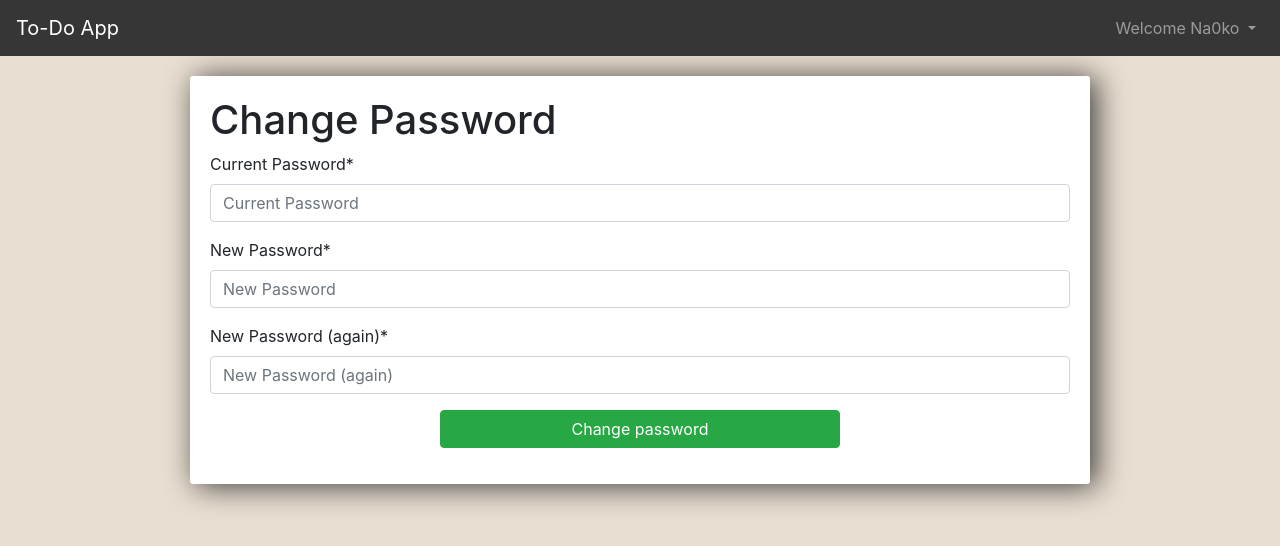
After one commit to LuisFloresV/TaskApp, a Django app: page /tasks/accounts/password/change/ in a window 1280 px wide. The commit adds this page. Shown: the top 546 px of the page. Run offline with Django 3.2, Linux system fonts and the light colour scheme; a user stored in the database is signed in; some libraries are stand-ins or nearby versions.

Commit message:
'Passwordsettigns'

```diff
--- a/static/css/base.css
+++ b/static/css/base.css
@@ -2,14 +2,6 @@ html body {
 
     background-color: #E8DED1;
   }
-.navbar-brand {
-    position: absolute;
-    width: 100%;
-    left: 0;
-    top: 0;
-    text-align: center;
-    margin: auto;
-}
 
 .navbar-custom {
     background-color: #363636
@@ -49,3 +41,6 @@ input {
     font-size: 16px;
     box-shadow: 0px -1px 10px -4px rgba(0, 0, 0, 0.75);
   }
+  .btn-success{
+    width: 400px;
+  }
--- a/templates/_base.html
+++ b/templates/_base.html
@@ -26,8 +26,8 @@
             <li class="nav-item"> <a class="nav-link dropdown-toggle" href="#" id="userMenu" data-toggle="dropdown"
                     aria-haspopup="true" aria-expanded="false"> Welcome {{ user.username }} </a>
                 <div class="dropdown-menu dropdown-menu-right" aria-labelledby="userMenu">
-                    <a class="dropdown-item" href="">Change password</a>
-                    <a class="dropdown-item" href="">Reset password</a>
+                    <a class="dropdown-item" href="{% url 'account_change_password' %}">Change password</a>
+
                     <div class="dropdown-divider"></div> <a class="dropdown-item" href="{% url 'account_logout' %}"> Log
                         Out</a>
                 </div>
--- /dev/null
+++ b/templates/account/password_change.html
@@ -0,0 +1,17 @@
+{% extends "_base.html" %}
+{% load crispy_forms_tags %}
+{% load i18n %}
+
+{% block head_title %}{% trans "Change Password" %}{% endblock %}
+
+{% block content %}
+<div class="center-forms">
+    <h1>{% trans "Change Password" %}</h1>
+
+    <form method="POST" action="{% url 'account_change_password' %}" class="password_change">
+        {% csrf_token %}
+        {{ form|crispy }}
+        <center><button class="btn btn-success" type="submit">Change password</button> </center>
+    </form>
+</div>
+{% endblock %}
--- a/templates/home.html
+++ b/templates/home.html
@@ -4,8 +4,8 @@
 <br>
 <div class="container">
 <div class="jumbotron">
-    <h1 class="display-">To-do App</h1>
-    <p class="lead">Manage your tasks with Django</p>
+    <h1 class="display-">Welcome!</h1>
+    <p class="lead">Redifine the way you manage your time.</p>
     <p class="lead">
     <a class="btn btn-primary btn-info" href="{% url 'task_core' %}" role="button">View Tasks</a> </p>
 </div>
--- a/todoapp/urls.py
+++ b/todoapp/urls.py
@@ -6,4 +6,5 @@ urlpatterns = [
     path('list/',TaskCreateNew.as_view(), name='task_core'),
     path('<uuid:pk>/delete/', TaskDeleteView.as_view(), name='task_delete'),
     path('<uuid:pk>/update/', TaskUpdateView.as_view(), name='task_update'),
+    path('accounts/password/change/', PasswordChangeView.as_view(), name="account_change_password"),
     ]
--- a/todoapp/views.py
+++ b/todoapp/views.py
@@ -4,6 +4,8 @@ from django.urls import reverse_lazy # new
 from .models import Task
 from django.contrib.auth.mixins import LoginRequiredMixin,PermissionRequiredMixin
 import uuid
+from allauth.account.views import PasswordChangeView as allauth_PasswordChangeView
+from django.urls import reverse_lazy
 
 class TaskCreateNew(LoginRequiredMixin,CreateView):
     model = Task
@@ -50,3 +52,9 @@ class TaskUpdateView(LoginRequiredMixin,UpdateView):
          if obj.created_by != self.request.user:
              raise PermissionDenied
          return super().dispatch(request, *args, **kwargs)
+
+
+
+
+class PasswordChangeView(allauth_PasswordChangeView):
+    success_url = reverse_lazy('home')
```
Also changed, not shown: templates/account/email/email_confirmation_message.txt (added, +9 -0 lines), templates/account/email_confirm.html (added, +32 -0 lines), templates/account/login.html (+7 -1 lines), templates/account/password_reset.html (added, +22 -0 lines), templates/account/verification_sent.html (added, +13 -0 lines), todo/settings.py (+14 -2 lines), db.sqlite3.
